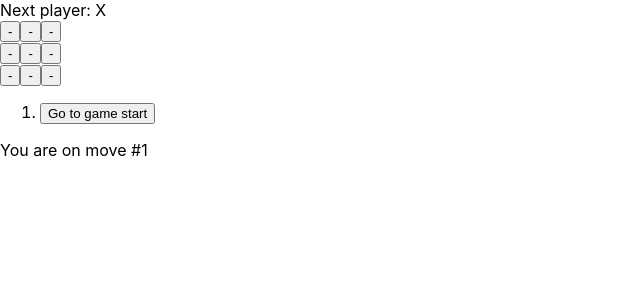
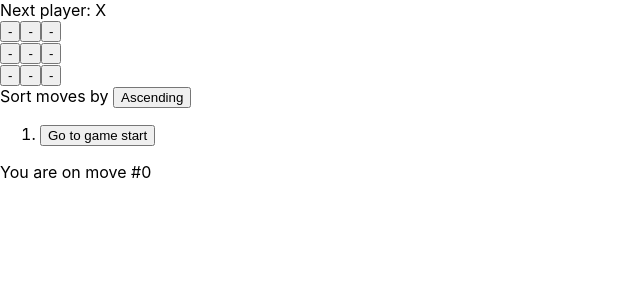
Before and after one commit to Magthylius/magthylius.github.io, a React (Create React App) app in the folder web/: page / in a window 1280 px wide. Shown: the top 300 px of the page, without its empty margins (0-640 px from the left). Built offline with nearby package versions, Linux system fonts and the light colour scheme.

Commit message:
feat: sort function

```diff
--- a/web/src/components/TicTacToe.tsx
+++ b/web/src/components/TicTacToe.tsx
@@ -60,6 +60,7 @@ function Board(props: { isXTurn: boolean, squares: string[], onPlay: (squares: s
 function Game() {
   const [history, setHistory] = useState<string[][]>([Array(9).fill("-")])
   const [currentMove, setCurrentMove] = useState(0);
+  const [sortAscending, setSortAscending] = useState<boolean>(true);
 
   const currentSquares = history[currentMove];
   const isXTurn = currentMove % 2 === 0;
@@ -77,13 +78,11 @@ function Game() {
   const moves = history.map((squares, move) => {
     const description = move > 0 ? "Go to move #" + move : "Go to game start";
     return (
-      <div>
-        <li key={move}>
-          <button onClick={() => jumpToMove(move)}>{description}</button>
-        </li>
-      </div>
+      <li key={move}>
+        <button onClick={() => jumpToMove(move)}>{description}</button>
+      </li>
     );
-  })
+  });
 
   return (
     <div className='game'>
@@ -91,9 +90,14 @@ function Game() {
         <Board isXTurn={isXTurn} squares={currentSquares} onPlay={handlePlay} />
       </div>
       <div className='game-info'>
-        <ol>{moves}</ol>
+        <div>
+          Sort moves by <button onClick={() => setSortAscending(!sortAscending)}>{sortAscending ? "Ascending" : "Descending"}</button>
+        </div>
+        <div>
+          <ol>{sortAscending ? moves : moves.reverse()}</ol>
+        </div>
         <div className="game-move-info">
-          You are on move #{history.length}
+          You are on move #{currentMove}
         </div>
       </div>
     </div>
```
